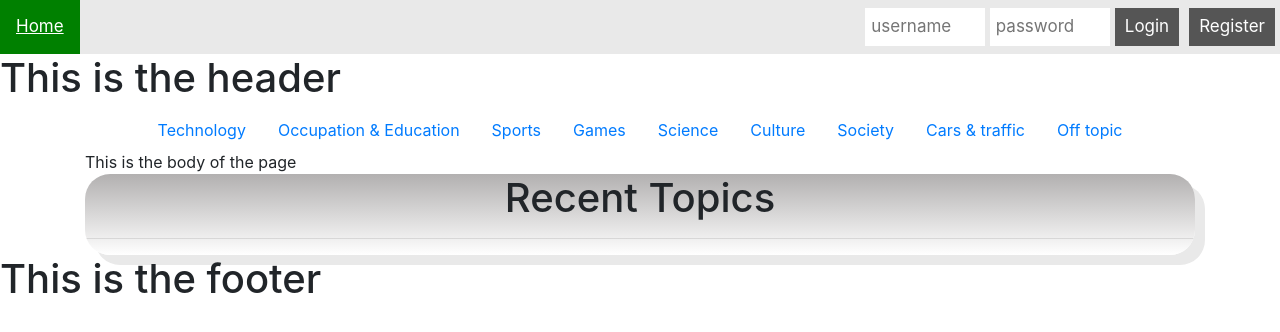
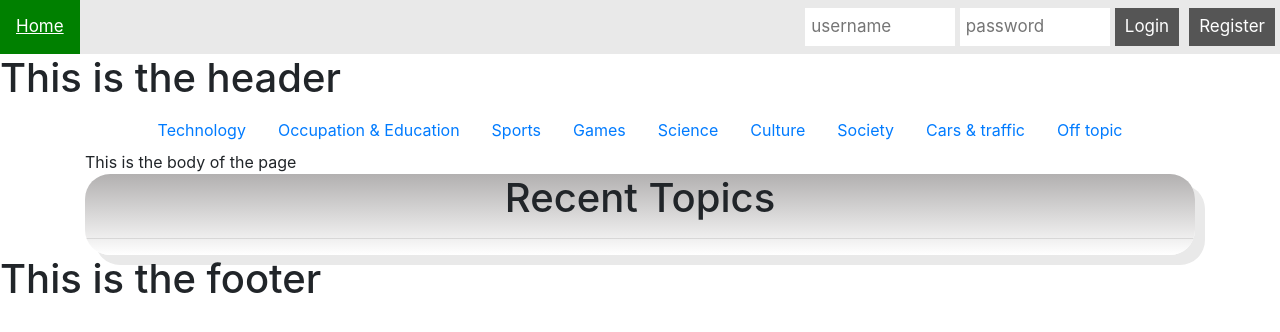
Before and after one commit to Morten95/CodeOps_Forum, a PHP site: page / in a window 1280 px wide. Shown: the top 332 px of the page. Run offline with PHP 8.4, Linux system fonts and the light colour scheme; data comes from the database, SQL or seed files in the repository; data that the repository does not hold is empty.

Commit message:
dotted password and created password input in css

```diff
--- a/view/css/main.css
+++ b/view/css/main.css
@@ -37,7 +37,15 @@ body {
   margin-top: 8px;
   font-size: 17px;
   border: none;
-  width:120px;
+  width:150px;
+}
+
+.topnav input[type=password] {
+  padding: 6px;
+  margin-top: 8px;
+  font-size: 17px;
+  border: none;
+  width:150px;
 }
 
 #register{
--- a/view/includes/header.php
+++ b/view/includes/header.php
@@ -13,7 +13,7 @@
 	<?php if (!(isset($_SESSION['username']))) : ?>
 	<form action="index.php" method="POST">
 	  <input type="text" placeholder="username" name="username" required>
-	  <input type="text" placeholder="password" name="password" required>
+	 <input type="password" placeholder="password" name="password" required>
 	  <a id="register" href="/CodeOps_Forum/index.php?register=1">Register</a>
 	  <button type="submit">Login</button>
 	</form>
```
